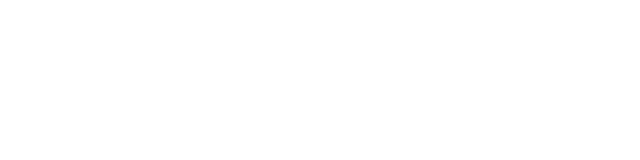
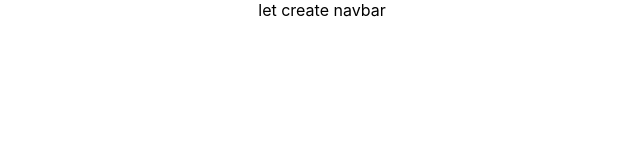
Before and after one commit to Indranil102/Helper_Team, a React (Create React App) app: page / in a window 1280 px wide. Shown: the top 160 px of the page, without its empty margins (318-958 px from the left). Built offline with nearby package versions, Linux system fonts and the light colour scheme.

Commit message:
let complete

```diff
--- a/src/App.js
+++ b/src/App.js
@@ -1,10 +1,11 @@
 
 import './App.css';
+import Navbar from './Component/Navbar';
 
 function App() {
   return (
     <div className="App">
-
+     <Navbar />
     </div>
   );
 }
--- a/src/Component/Navbar.jsx
+++ b/src/Component/Navbar.jsx
@@ -2,8 +2,8 @@ import React from 'react'
 import './Navbar.css'
 const Navbar = () => {
   return (
-    <div>
-
+    <div className='Navbar'>
+      let create navbar
     </div>
   )
 }
```
